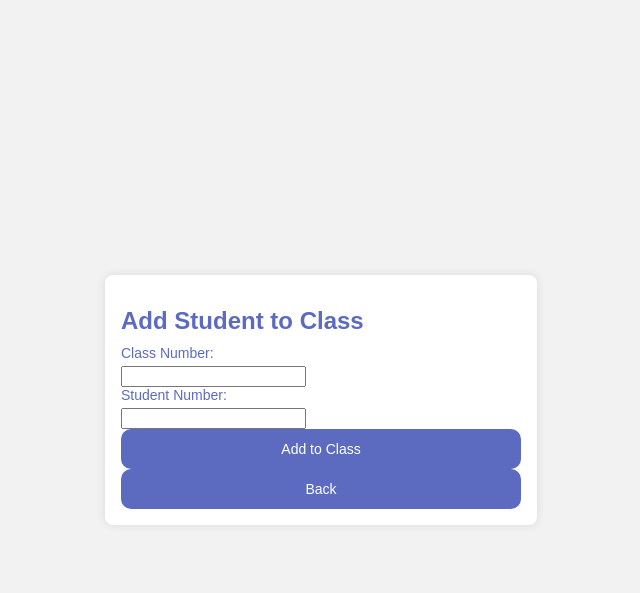
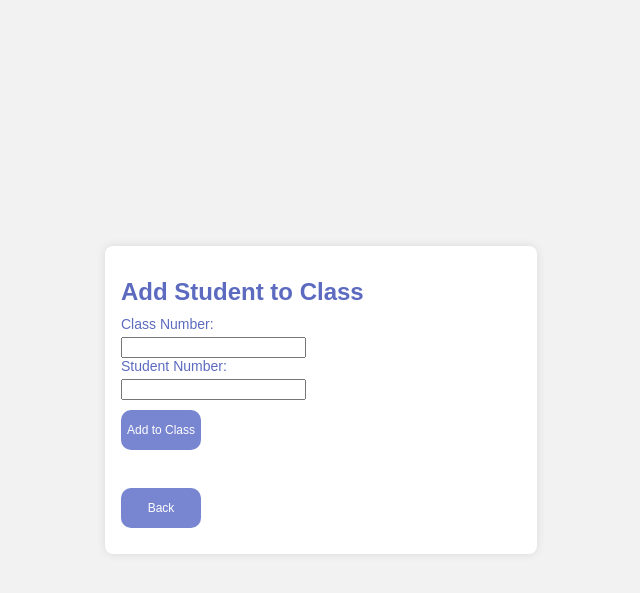
Before and after one commit to wjk/CSI4999-DebEdu, a PHP site: page /t-add.php in a window 1280 px wide. Shown: the top 593 px of the page, without its empty margins (319-959 px from the left). Run offline with PHP 8.4, Linux system fonts and the light colour scheme; the visitor is signed in with stand-in values (Sample User, id 1).

Commit message:
fixed buttons

```diff
--- a/php/t-add.php
+++ b/php/t-add.php
@@ -95,13 +95,16 @@ function get_teacher_id($conn, $user_name) {
         }
 
         .button {
-            font-size: 14px;
-            background-color: #5c6bc0;
+            font-size: 12px;
+            display: block;
+            background-color: #7885d1;
             color: white;
             border-radius: 10px;
             border: none;
-            width: 100%;
+            width: 80px;
             height: 40px;
+            margin-bottom: 10PX;
+            margin-top: 10PX;
         }
 
         .button:hover {
@@ -121,6 +124,8 @@ function get_teacher_id($conn, $user_name) {
 
             <input type="submit" value="Add to Class" class="button">
         </form>
+        <br>
+
         <div class="button-container">
         <button class="button" id = "back">Back</button>
     </div>
```
